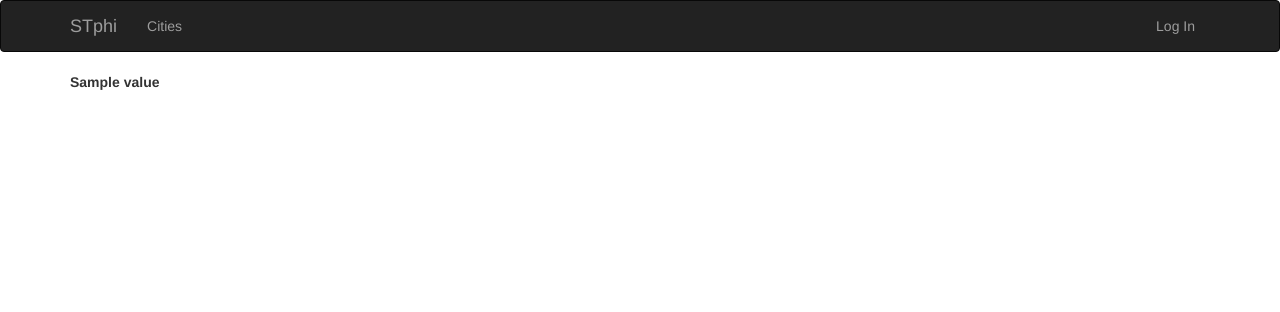
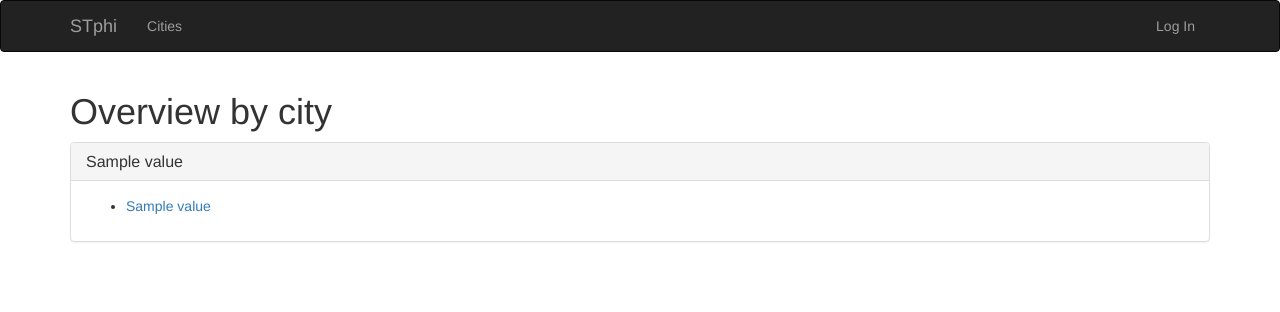
Before and after one commit to fabianfreyer/Studienfuehrer, a Flask app: template app/templates/cities.html in a window 1280 px wide. Shown: the top 312 px of the page. Run offline with Flask 3, Linux system fonts and the light colour scheme; the template is opened without the code that fills it: most values are stand-ins (such as "Sample title", 1, 10 or a date in 2020); lists and menus that the app fills with data are empty; parts of the project's set-up code (start-up, migrations or seed data) failed here and were passed over; some libraries are stand-ins or nearby versions.

Commit message:
Updated unis by city view

```diff
--- a/app/templates/cities.html
+++ b/app/templates/cities.html
@@ -1,13 +1,20 @@
 {% extends "base.html" %}
 
 {% block page_content %}
-
-<table class=".table">
+	<h1>Overview by city</h1>
 	{% for city in cities %}
-			<tr>
-				<th>{{ city.fields['name'].value }}</th>
-			</tr>
+	<div class="panel panel-default">
+		<div class="panel-heading">
+			<h3 class="panel-title">{{ city.fields['name'].value }}</h3>
+		</div>
+		<div class="panel-body">
+			<ul>
+			{% for uni in city.children %}
+				<li><a href="{{ url_for('unis.uni', uni_id=uni.id) }}">{{uni.fields['name'].value}}</a></li>
+			{% endfor %}
+			</ul>
+		</div>
+	</div>
 	{% endfor %}
-</table>
 
 {% endblock %}
```
